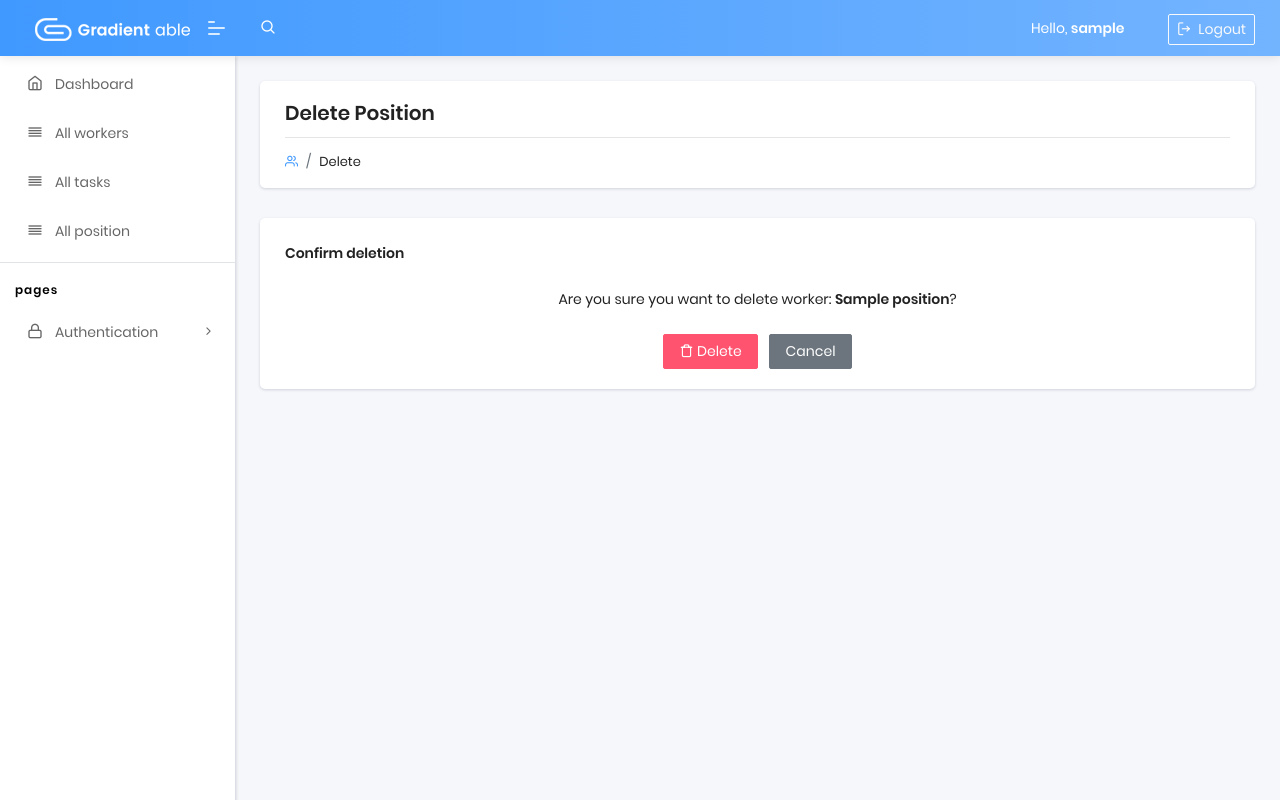
After one commit to trs-ostapchuk/task-manager, a Django app: page /positions/1/delete/ in a window 1280 px wide. The commit adds this page. Run offline with Django 4.2, Linux system fonts and the light colour scheme; a user stored in the database is signed in; tables that the repository leaves empty hold one stand-in row (values such as "Sample post"); some libraries are stand-ins or nearby versions.

Commit message:
Add logic for deleting position

```diff
--- a/tasks/urls.py
+++ b/tasks/urls.py
@@ -15,6 +15,7 @@ from tasks.views import (
     WorkerDeleteView,
     PositionCreateView,
     PositionUpdateView,
+    PositionDeleteView,
 )
 
 urlpatterns = [
@@ -29,6 +30,7 @@ urlpatterns = [
     path("positions/", PositionListView.as_view(), name="position-list"),
     path("positions/create/", PositionCreateView.as_view(), name="position-create"),
     path("positions/<int:pk>/update/", PositionUpdateView.as_view(), name="position-update"),
+    path("positions/<int:pk>/delete/", PositionDeleteView.as_view(), name="position-delete"),
     # Tasks
     path("tasks/", TaskListView.as_view(), name="task-list"),
     path("tasks/<int:pk>/", TaskDetailView.as_view(), name="task-detail"),
--- a/tasks/views.py
+++ b/tasks/views.py
@@ -142,6 +142,15 @@ class PositionUpdateView(LoginRequiredMixin, generic.UpdateView):
     success_url = reverse_lazy("tasks:position-list")
 
 
+class PositionDeleteView(LoginRequiredMixin, generic.DeleteView):
+    """
+    Delete position using Django's generic CreateView.
+    """
+    model = Position
+    template_name = "home/position_confirm_delete.html"
+    success_url = reverse_lazy("tasks:position-list")
+
+
 class TaskListView(LoginRequiredMixin, generic.ListView):
     """
     Class-based view that displays a list of all tasks.
--- /dev/null
+++ b/templates/home/position_confirm_delete.html
@@ -0,0 +1,51 @@
+{% extends "layouts/base.html" %}
+
+{% block content %}
+<div class="pcoded-main-container">
+  <div class="pcoded-content">
+
+    <div class="page-header">
+      <div class="page-block">
+        <div class="row align-items-center">
+          <div class="col-md-12">
+            <div class="page-header-title">
+              <h5 class="m-b-10">Delete Position</h5>
+            </div>
+            <ul class="breadcrumb">
+              <li class="breadcrumb-item">
+                <a href="{% url 'tasks:position-list' %}"><i class="feather icon-users"></i></a>
+              </li>
+              <li class="breadcrumb-item"><a href="#">Delete</a></li>
+            </ul>
+          </div>
+        </div>
+      </div>
+    </div>
+
+    <div class="card">
+      <div class="card-header">
+        <h5>Confirm deletion</h5>
+      </div>
+      <div class="card-body text-center">
+
+        <p class="mb-4">
+          Are you sure you want to delete worker:
+          <strong>{{ object.name }}</strong>?
+        </p>
+
+        <form method="post">
+          {% csrf_token %}
+          <button type="submit" class="btn btn-danger me-2">
+            <i class="feather icon-trash"></i> Delete
+          </button>
+          <a href="{% url 'tasks:position-list' %}" class="btn btn-secondary">
+            Cancel
+          </a>
+        </form>
+
+      </div>
+    </div>
+
+  </div>
+</div>
+{% endblock %}
--- a/templates/home/position_list.html
+++ b/templates/home/position_list.html
@@ -61,7 +61,7 @@
                 </a>
               </td>
               <td>
-                <a href="#" class="btn btn-sm btn-danger">
+                <a href="{% url 'tasks:position-delete' position.id %}" class="btn btn-sm btn-danger">
                   Delete Position
                 </a>
               </td>
```
